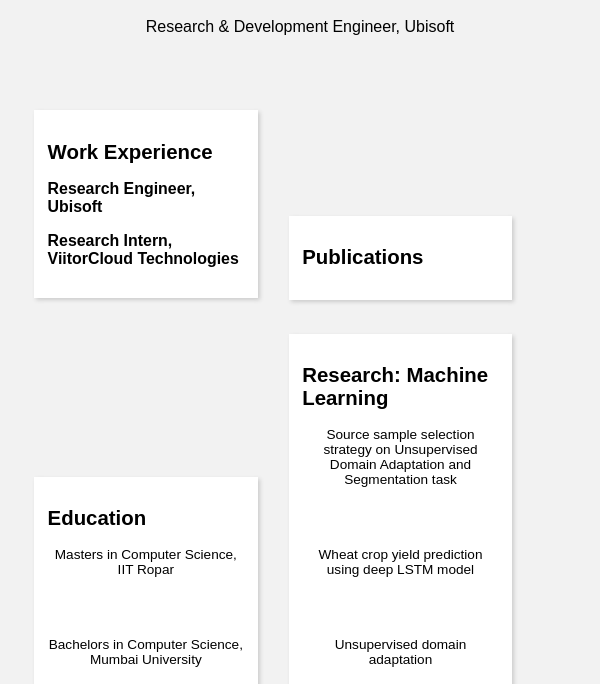
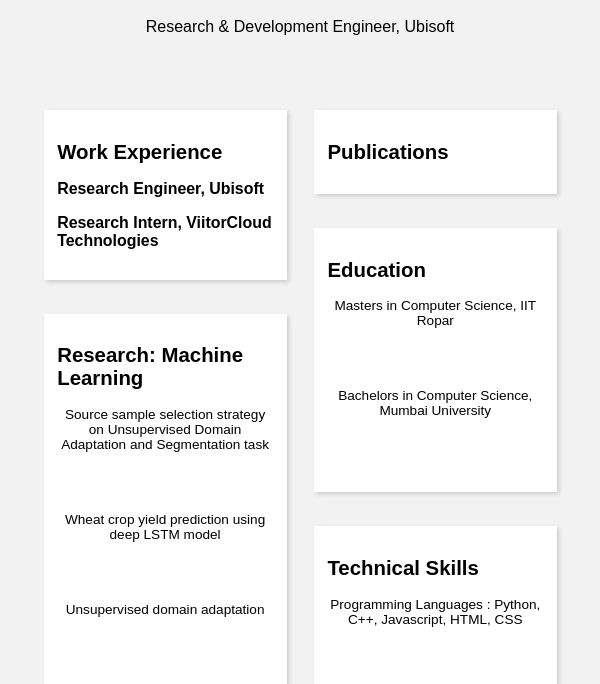
Before and after one commit to sujit-rai/sujit-rai.github.io, a plain HTML site: page index.html in a window 600 px wide. Shown: the part 90-774 px from the top of the page. Drawn offline with nearby package versions, Linux system fonts and the light colour scheme.

```diff
--- a/index.html
+++ b/index.html
@@ -15,7 +15,6 @@
 
     <div class="container">
       <div class="grid">
-
         <div class="grid-item">
           <div class="gi-contents">
             <h2>Work Experience</h2>
@@ -93,7 +92,7 @@
 
       </div>
     </div>
-<!--     <script src="https://unpkg.com/masonry-layout@4/dist/masonry.pkgd.js"></script>
-    <script src="script.js"></script> -->
+    <script src="https://unpkg.com/masonry-layout@4/dist/masonry.pkgd.js"></script>
+    <script src="script.js"></script>
 </body>
 </html>
--- a/script.js
+++ b/script.js
@@ -3,5 +3,6 @@ window.onload = () => {
   var grid = document.querySelector('.grid');
   var msnry = new Masonry( grid, {
     itemSelector: '.grid-item',
+    percentPosition: true
   });
 };
--- a/style.css
+++ b/style.css
@@ -22,7 +22,9 @@ h4{
 }
 
 .grid {
-   margin: 1.5em;
+   /*margin: 1.5em;*/
+   margin-left: auto;
+   margin-right: auto;
     padding: 0;
     font-size: .85em;
 }
@@ -40,24 +42,36 @@ h4{
     box-shadow: 2px 2px 4px 0 #ccc;
 }
 
-@media only screen and (max-width: 320px) {
+@media only screen and (max-width: 600px) {
     .grid-item {
+        width: 80%;
+    }
+    .grid{
         width: 80%;
     }
 }
 
-@media only screen and (min-width: 321px) and (max-width: 768px){
+@media only screen and (min-width: 600px) and (max-width: 768px){
     .grid-item {
-        width: 40%;
+        width: 45%;
+    }
+    .grid{
+        width: 90%;
     }
 }
 @media only screen and (min-width: 769px) and (max-width: 1200px){
     .grid-item {
         width: 30%;
     }
+    .grid{
+        width: 90%;
+    }
 }
 @media only screen and (min-width: 1201px) {
     .grid-item {
         width: 30%;
     }
+    .grid{
+        width: 90%;
+    }
 }
```
